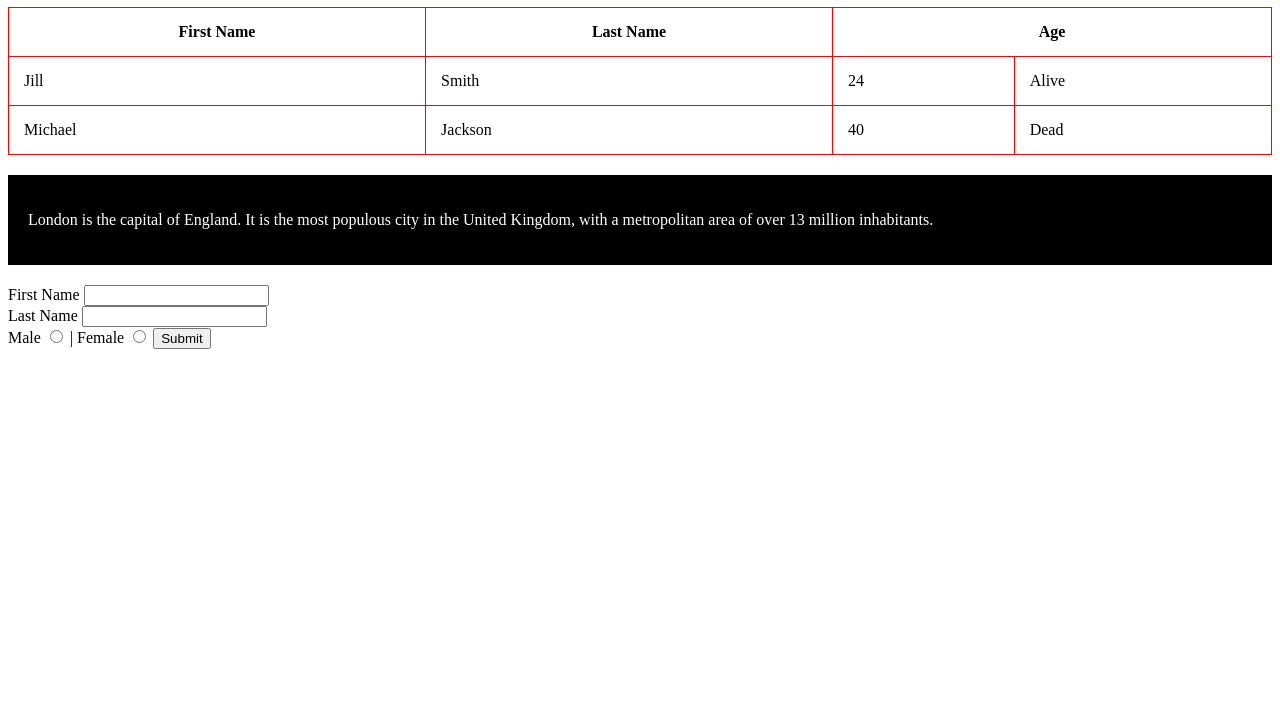
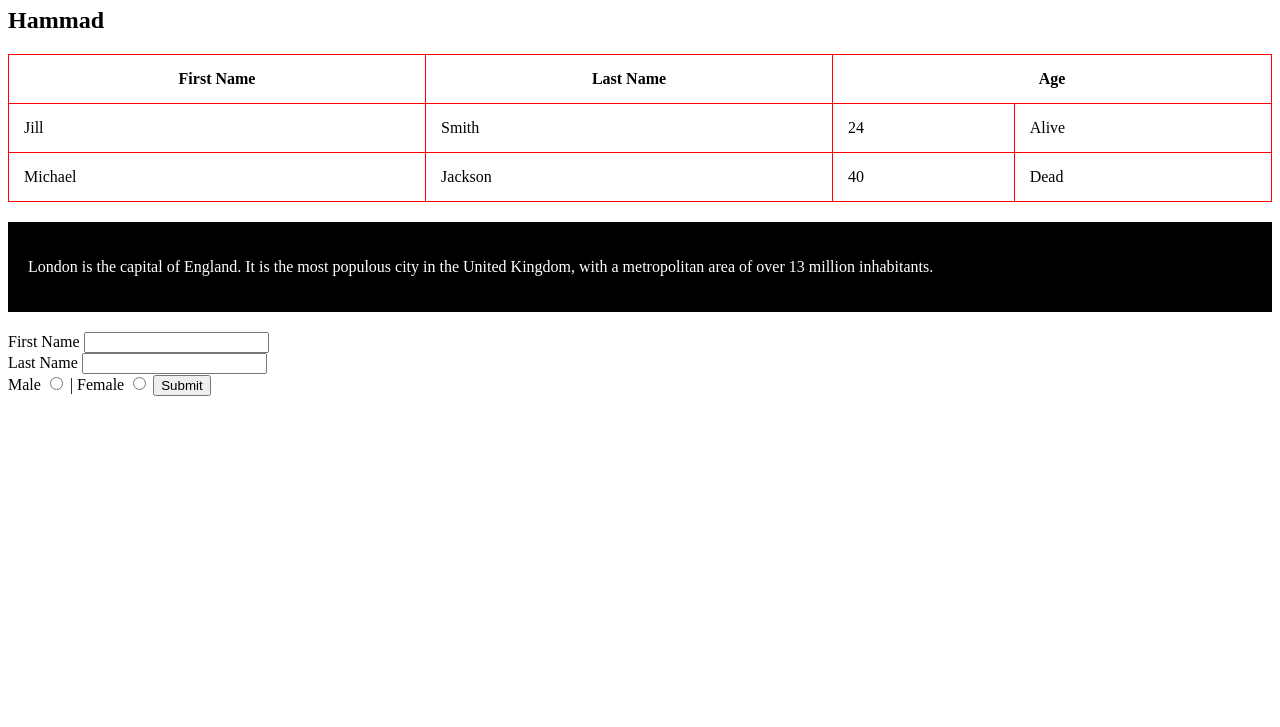
Before and after one commit to shariqrehman96/PracticeWeb, a plain HTML site: page index.html in a window 1280 px wide. Shown: the part 73-800 px from the top of the page. Drawn offline with Linux system fonts and the light colour scheme.

Commit message:
added Hammad

```diff
--- a/index.html
+++ b/index.html
@@ -6,6 +6,7 @@
     </head>
 <body>
     <h1> shariq </h1>
+    <h2> Hammad </h2>
     <table style="width:100%">
         <thead>
             <tr>
```
Also changed, not shown: 1 other file.
